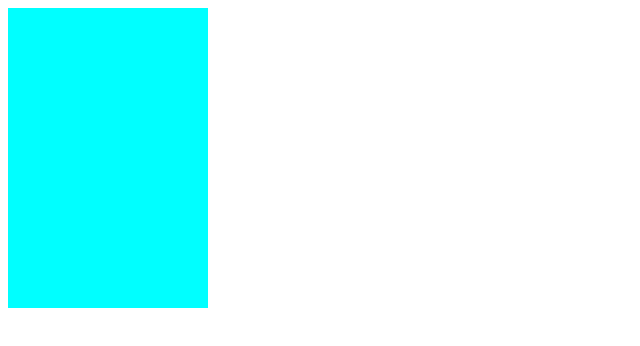
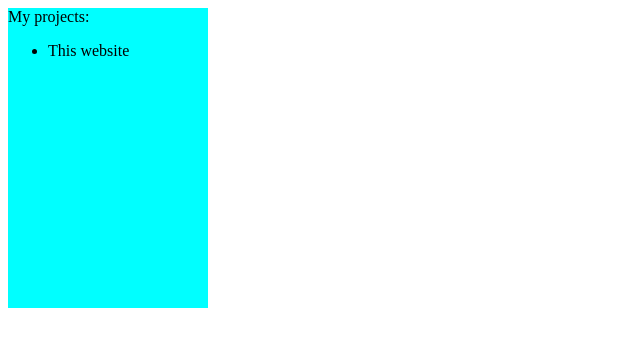
Before and after one commit to IHBeans/ianisthebest.github.io, a plain HTML site: page index.html in a window 1280 px wide. Shown: the whole page, without its empty margins (0-640 px from the left). Drawn offline with Linux system fonts and the light colour scheme.

Commit message:
dsfasdfasdfasdf

```diff
--- a/index.html
+++ b/index.html
@@ -10,6 +10,10 @@
   </head>
 
   <body>
-      <div class="box-1"></div>
+      <div class="box-1"> My projects:
+          <ul>
+              <li>This website</li>
+          </ul>
+      </div>
   </body>
 </html>
```
